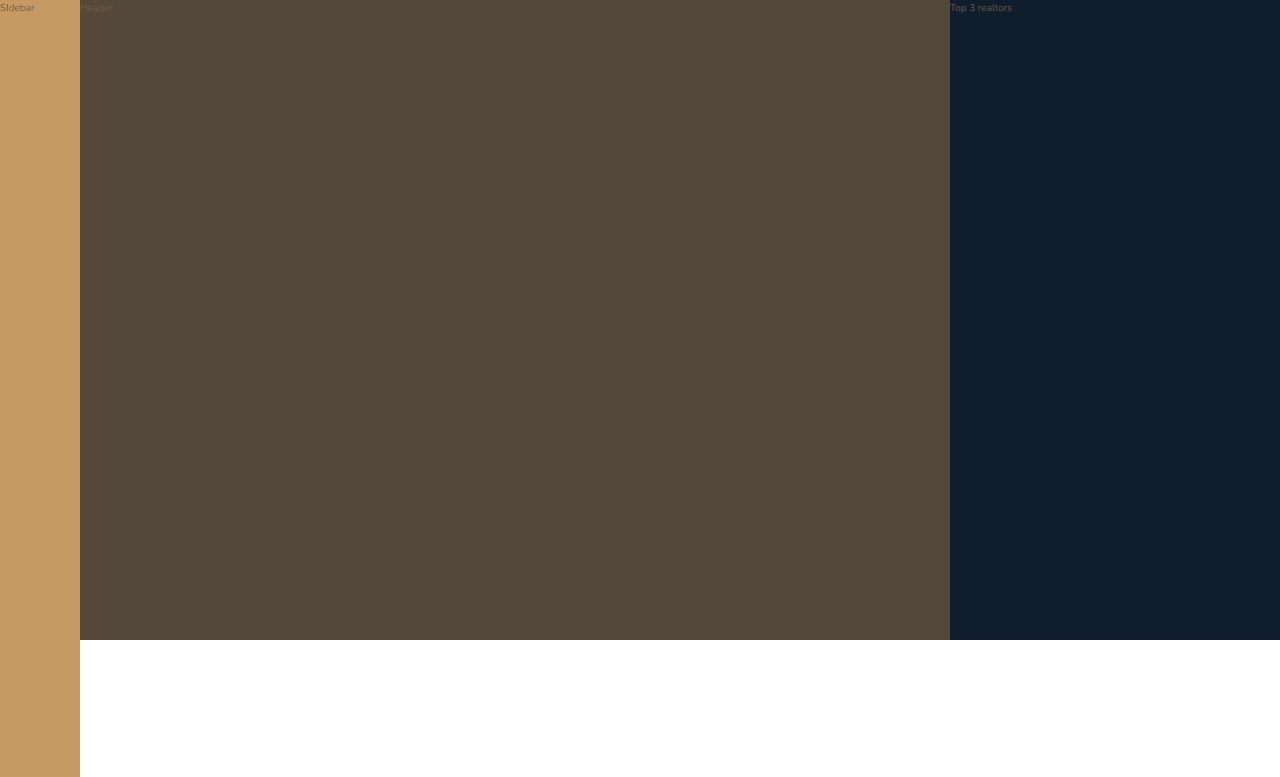
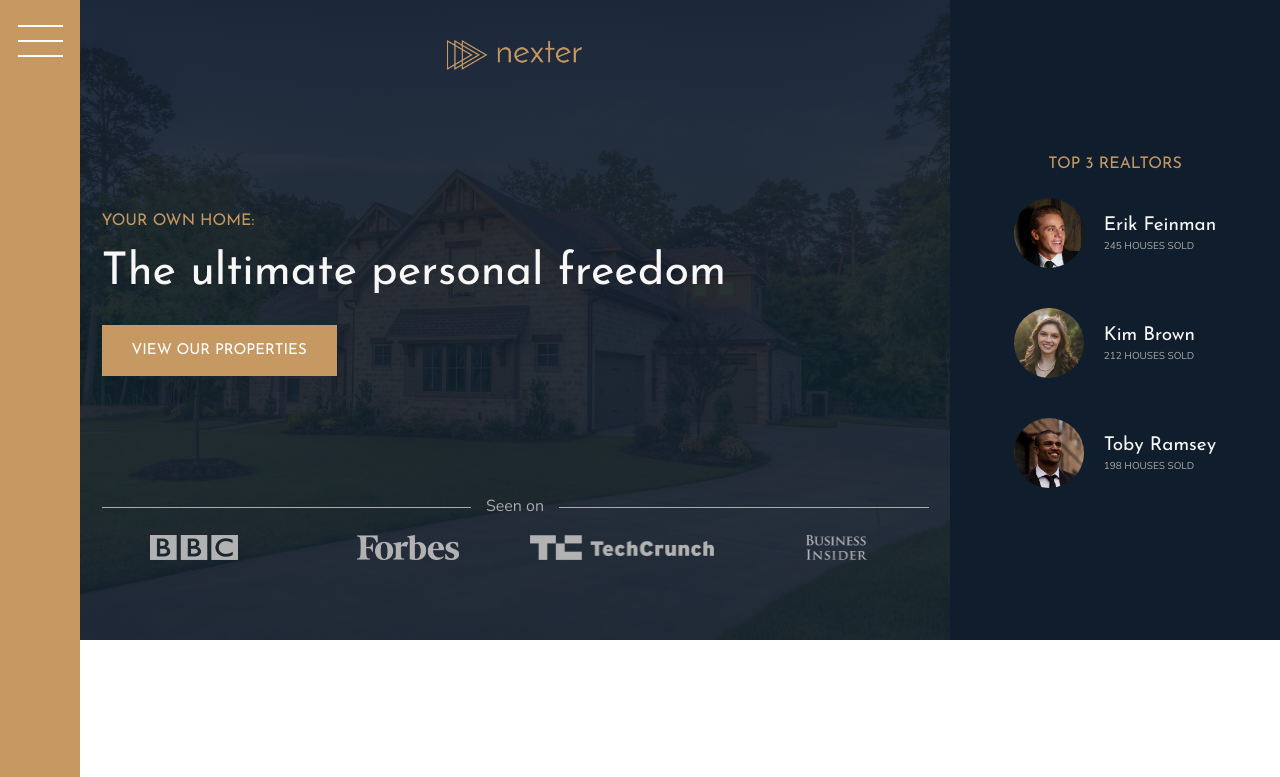
Before and after one commit to tdinia/nexter-ui, a website: page index.html in a window 1280 px wide. Shown: the top 777 px of the page. Drawn offline with nearby package versions, Linux system fonts and the light colour scheme.

Commit message:
add header section

```diff
--- a/index.html
+++ b/index.html
@@ -15,13 +15,42 @@
 
 <body class="container">
     <div class="sidebar">
-        SIdebar
+        <button class="nav-btn"></button>
     </div>
     <header class="header">
-        Header
+        <img src="img/logo.png" alt="Nexter logo" class="header__logo">
+        <h3 class="heading-3">Your own home:</h3>
+        <h1 class="heading-1">The ultimate personal freedom</h1>
+        <button class="btn header__btn">View our properties</button>
+        <div class="header__seenon-text">Seen on</div>
+        <div class="header__seenon-logos">
+            <img src="img/logo-bbc.png" alt="Seen on logo 1">
+            <img src="img/logo-forbes.png" alt="Seen on logo 2">
+            <img src="img/logo-techcrunch.png" alt="Seen on logo 3">
+            <img src="img/logo-bi.png" alt="Seen on logo 4">
+        </div>
     </header>
     <div class="realtors">
-        Top 3 realtors
+        <h3 class="heading-3">Top 3 Realtors</h3>
+        <div class="realtors__list">
+            <img src="img/realtor-1.jpeg" alt="Realtor 1" class="realtors__img">
+            <div class="realtors__details">
+                <h4 class="heading-4 heading-4--light">Erik Feinman</h4>
+                <p class="realtors__sold">245 houses sold</p>
+            </div>
+
+            <img src="img/realtor-2.jpeg" alt="Realtor 2" class="realtors__img">
+            <div class="realtors__details">
+                <h4 class="heading-4 heading-4--light">Kim Brown</h4>
+                <p class="realtors__sold">212 houses sold</p>
+            </div>
+
+            <img src="img/realtor-3.jpeg" alt="Realtor 3" class="realtors__img">
+            <div class="realtors__details">
+                <h4 class="heading-4 heading-4--light">Toby Ramsey</h4>
+                <p class="realtors__sold">198 houses sold</p>
+            </div>
+        </div>
     </div>
     <section class="features">
         <div class="feature">
--- a/sass/_header.scss
+++ b/sass/_header.scss
@@ -1,4 +1,58 @@
 .header {
   background-color: $color-grey-dark-1;
   grid-column: full-start / col-end 6;
+  background-image: linear-gradient(
+      rgba($color-secondary, 0.9),
+      rgba($color-secondary, 0.9)
+    ),
+    url(../img/hero.jpeg);
+  background-size: cover;
+  background-position: center;
+  padding: 8rem;
+  padding-top: 4rem;
+  display: grid;
+  grid-template-rows: 1fr min-content 6rem 1fr;
+  grid-template-columns: max-content;
+  gap: 1.5rem 0;
+  justify-content: center;
+
+  &__logo {
+    height: 3rem;
+    justify-self: center;
+  }
+
+  &__btn {
+    align-self: start;
+    justify-self: start;
+  }
+
+  &__seenon-text {
+    display: grid;
+    grid-template-columns: 1fr max-content 1fr;
+    gap: 1.5rem;
+    align-items: center;
+
+    font-size: 1.6rem;
+    color: $color-grey-light-2;
+
+    &::before,
+    &::after {
+      content: "";
+      height: 1px;
+      display: block;
+      background-color: currentColor;
+    }
+  }
+
+  &__seenon-logos {
+    display: grid;
+    grid-template-columns: repeat(4, 1fr);
+    gap: 3rem;
+    justify-items: center;
+
+    img {
+      height: 2.5rem;
+      filter: brightness(70%);
+    }
+  }
 }
--- a/sass/_realtors.scss
+++ b/sass/_realtors.scss
@@ -1,4 +1,31 @@
 .realtors {
   background-color: $color-secondary;
   grid-column: col-start 7 / full-end;
+  padding: 3rem;
+
+  display: grid;
+  align-content: center;
+  justify-content: center;
+  justify-items: center;
+  grid-row-gap: 2rem;
+
+  &__list {
+    display: grid;
+    grid-template-columns: min-content max-content;
+    grid-column-gap: 2rem;
+    grid-row-gap: 5vh;
+    align-items: center;
+  }
+
+  &__img {
+    width: 7rem;
+    border-radius: 50%;
+    display: block;
+  }
+
+  &__sold {
+    text-transform: uppercase;
+    color: $color-grey-light-2;
+    margin-top: -3px;
+  }
 }
--- a/sass/_sidebar.scss
+++ b/sass/_sidebar.scss
@@ -2,4 +2,32 @@
   background-color: $color-primary;
   grid-column: sidebar-start / sidebar-end;
   grid-row: 1 / -1;
+  display: flex;
+  justify-content: center;
 }
+
+.nav-btn {
+  border: none;
+  border-radius: 0;
+
+  background-color: #fff;
+  height: 2px;
+  width: 4.5rem;
+  margin-top: 4rem;
+
+  &::before,
+  &::after {
+    background-color: #fff;
+    height: 2px;
+    width: 4.5rem;
+    content: "";
+    display: block;
+  }
+
+  &::before {
+    transform: translateY(-1.5rem);
+  }
+  &::after {
+    transform: translateY(1.3rem);
+  }
+}
--- a/sass/_typography.scss
+++ b/sass/_typography.scss
@@ -5,6 +5,9 @@
 
 .heading-1 {
   @extend %heading;
+  font-size: 4.5rem;
+  color: $color-grey-light-1;
+  line-height: 1;
 }
 
 .heading-2 {
```
Also changed, not shown: css/style.css.
